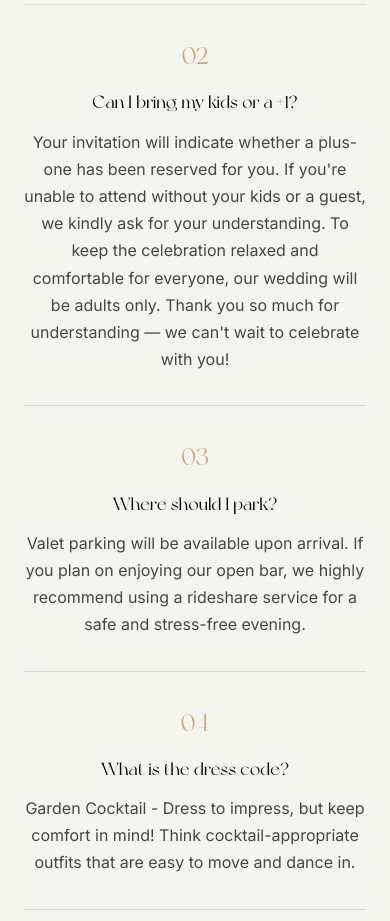
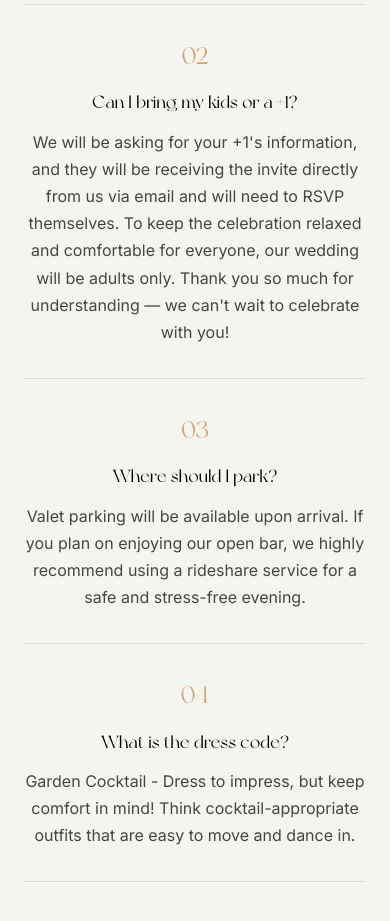
Before and after one commit to gracesuhh/graceanddaniel, a Next.js app: page / in a window 390 px wide. Shown: the part 7040-7961 px from the top of the page. Built offline with nearby package versions, Linux system fonts and the light colour scheme.

Commit message:
Add viewport meta tag for Safari mobile and update FAQ answer

```diff
--- a/app/layout.tsx
+++ b/app/layout.tsx
@@ -11,6 +11,11 @@ const inter = Inter({
 export const metadata: Metadata = {
   title: 'Grace & Daniel - May 9, 2026',
   description: 'Join us for our special day',
+  viewport: {
+    width: 'device-width',
+    initialScale: 1,
+    maximumScale: 5,
+  },
 }
 
 export default function RootLayout({
@@ -20,6 +25,9 @@ export default function RootLayout({
 }) {
   return (
     <html lang="en" className={inter.variable}>
+      <head>
+        <meta name="viewport" content="width=device-width, initial-scale=1, maximum-scale=5, user-scalable=yes" />
+      </head>
       <body>{children}</body>
     </html>
   )
--- a/app/page.css
+++ b/app/page.css
@@ -791,7 +791,7 @@
   }
 }
 
-@media (max-width: 768px) {
+@media (max-width: 768px), (max-device-width: 768px) {
   /* Home Section - Mobile */
   .hero-content {
     padding: 1.5rem clamp(1rem, 3vw, 2rem);
--- a/app/page.tsx
+++ b/app/page.tsx
@@ -13,7 +13,7 @@ export default function Home() {
     {
       question: "Can I bring my kids or a +1?",
       answer:
-        "Your invitation will indicate whether a plus-one has been reserved for you. If you're unable to attend without your kids or a guest, we kindly ask for your understanding. To keep the celebration relaxed and comfortable for everyone, our wedding will be adults only. Thank you so much for understanding — we can't wait to celebrate with you!",
+        "We will be asking for your +1's information, and they will be receiving the invite directly from us via email and will need to RSVP themselves. To keep the celebration relaxed and comfortable for everyone, our wedding will be adults only. Thank you so much for understanding — we can't wait to celebrate with you!",
     },
     {
       question: "Where should I park?",
```
